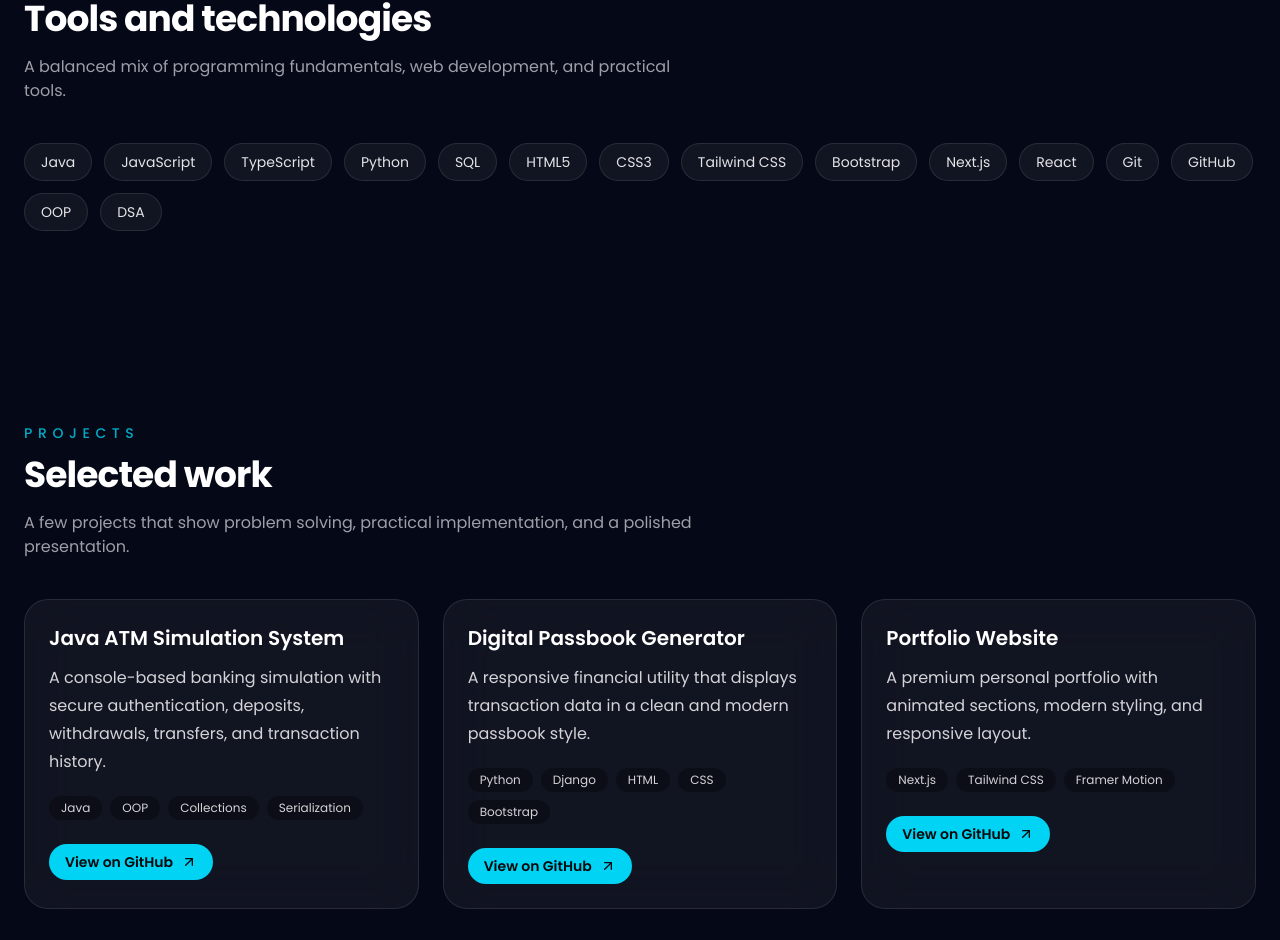
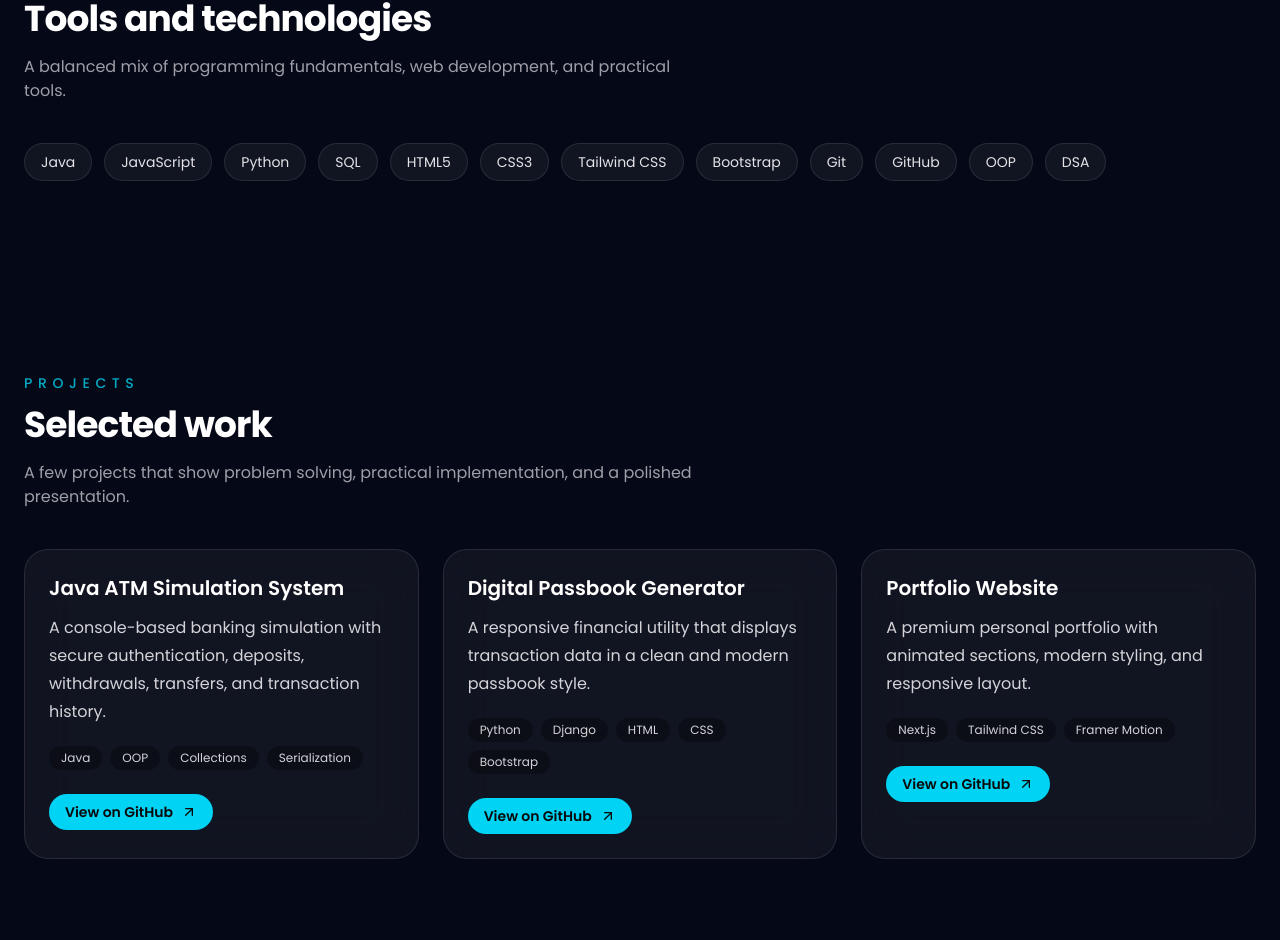
Before and after one commit to udaymankar/Portfolio-Website, a Next.js app: page / in a window 1280 px wide. Shown: the part 1686-2626 px from the top of the page. Built offline with nearby package versions, Linux system fonts and the light colour scheme.

Commit message:
fix: remove TypeScript, Next.js, and React from skills

```diff
--- a/app/page.tsx
+++ b/app/page.tsx
@@ -35,15 +35,12 @@ const staggerContainer: Variants = {
 const skills = [
   "Java",
   "JavaScript",
-  "TypeScript",
   "Python",
   "SQL",
   "HTML5",
   "CSS3",
   "Tailwind CSS",
   "Bootstrap",
-  "Next.js",
-  "React",
   "Git",
   "GitHub",
   "OOP",
```
